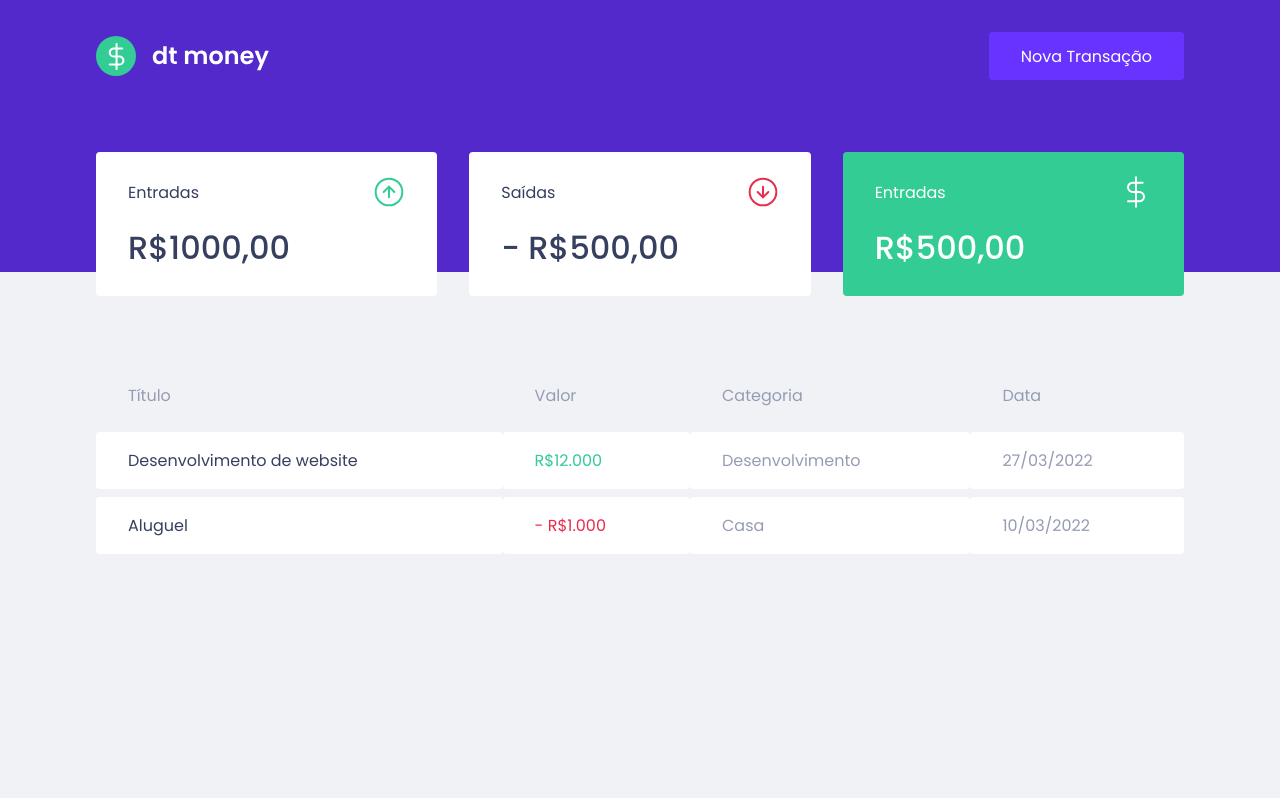
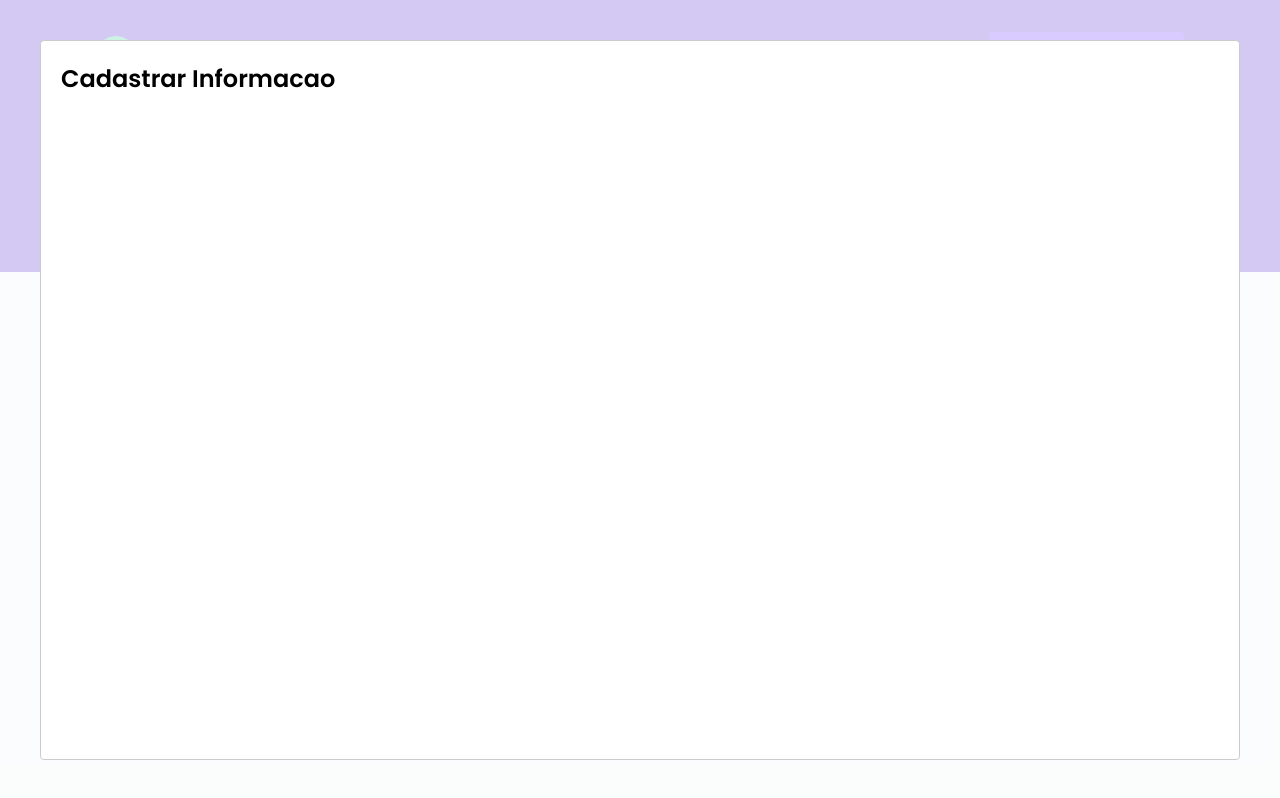
Before and after one commit to Vinicius-Holtman/vhmoney, a React (Create React App) app: page / in a window 1280 px wide. Both pictures are taken after a click on the button "Nova Transação". Built offline with nearby package versions, Linux system fonts and the light colour scheme; no server answers; what miragejs would draw is missing.

Commit message:
Created modal for create new transaction

```diff
--- a/package.json
+++ b/package.json
@@ -7,6 +7,7 @@
     "miragejs": "^0.1.43",
     "react": "^17.0.2",
     "react-dom": "^17.0.2",
+    "react-modal": "^3.14.4",
     "react-scripts": "5.0.0",
     "styled-components": "^5.3.5",
     "web-vitals": "^2.1.0"
@@ -19,6 +20,7 @@
     "@types/node": "^16.7.13",
     "@types/react": "^17.0.20",
     "@types/react-dom": "^17.0.9",
+    "@types/react-modal": "^3.13.1",
     "@types/styled-components": "^5.1.24",
     "typescript": "^4.4.2"
   },
--- a/src/App.tsx
+++ b/src/App.tsx
@@ -1,12 +1,31 @@
+import { useState } from 'react';
+import Modal from 'react-modal'
+
 import { Dashboard } from "./components/Dashboard/intex";
 import { Header } from "./components/Header";
 import { GlobalStyles } from "./styles/global";
 
 export function App() {
+  const [isNewTransactionModalOpen, setIsNewTransactionModalOpen] = useState(false);
+
+  function handleOpenNewTransactionModal() {
+    setIsNewTransactionModalOpen(true)
+  }
+
+  function handleCloseNewTransactionModal() {
+    setIsNewTransactionModalOpen(false)
+  }
+
   return (
     <>
-      <Header />
+      <Header onOpenNewTransactionModal={handleOpenNewTransactionModal}/>
+
       <Dashboard />
+
+      <Modal isOpen={isNewTransactionModalOpen} onRequestClose={handleCloseNewTransactionModal}>
+        <h2>Cadastrar Informacao</h2>
+      </Modal>
+
       <GlobalStyles />
     </>
   );
--- a/src/components/Header/index.tsx
+++ b/src/components/Header/index.tsx
@@ -1,12 +1,16 @@
 import logoImg from '../../assets/logo.svg'
 import { Container, Content } from './styles'
 
-export function Header() {
+interface HeaderProps {
+  onOpenNewTransactionModal: () => void;
+}
+
+export function Header({ onOpenNewTransactionModal }: HeaderProps) {
   return (
     <Container>
       <Content>
         <img src={logoImg} alt="vh money" />
-        <button>Nova Transação</button>
+        <button onClick={onOpenNewTransactionModal}>Nova Transação</button>
       </Content>
     </Container>
   )
```
Also changed, not shown: 1 other file (tests, documents, lock files or other folders).
